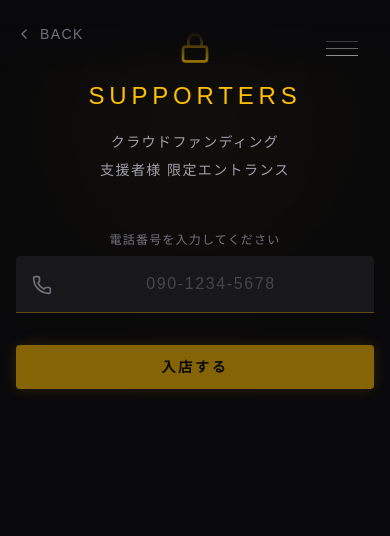
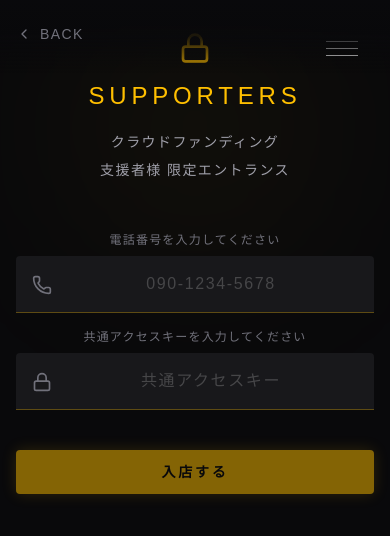
Before and after one commit to kdkmsy1016-ops/pipedream, a Next.js app: page /supporters in a window 390 px wide. Shown: the top 536 px of the page. Built offline with nearby package versions, Linux system fonts and the light colour scheme.

Commit message:
feat: upgrade supporters login to two-step password and normalized telephone number authentication

```diff
--- a/app/api/auth/verify/route.ts
+++ b/app/api/auth/verify/route.ts
@@ -47,6 +47,7 @@ export async function POST(request: Request) {
     try {
         const body = await request.json();
         const rawPhone = body.phone || body.email;
+        const password = body.password;
 
         if (!rawPhone || typeof rawPhone !== 'string') {
             return NextResponse.json(
@@ -64,6 +65,15 @@ export async function POST(request: Request) {
             return NextResponse.json({ success: true, tier: 5 });
         }
 
+        // Verify password
+        const commonPassword = process.env.COMMON_SUPPORTER_PASSWORD;
+        if (!commonPassword || password !== commonPassword) {
+            return NextResponse.json(
+                { success: false, message: "認証情報が正しくありません。" },
+                { status: 401 }
+            );
+        }
+
         const allowedPhones = getAllowedPhones();
         const tier = allowedPhones[normalizedPhone];
 
@@ -71,7 +81,7 @@ export async function POST(request: Request) {
             return NextResponse.json({ success: true, tier });
         } else {
             return NextResponse.json(
-                { success: false, message: "この電話番号は登録されていません。ご支援時と同じ番号かご確認ください" },
+                { success: false, message: "認証情報が正しくありません。" },
                 { status: 401 }
             );
         }
--- a/app/supporters/page.tsx
+++ b/app/supporters/page.tsx
@@ -104,6 +104,7 @@ function DriveDownloadCard({
 export default function SupportersPage() {
     const [tier, setTier] = useState<number>(0);
     const [phoneInput, setPhoneInput] = useState("");
+    const [passwordInput, setPasswordInput] = useState("");
     const [error, setError] = useState<string | null>(null);
     const [isChecking, setIsChecking] = useState(true);
     const [isLoading, setIsLoading] = useState(false);
@@ -155,7 +156,7 @@ export default function SupportersPage() {
                     'Content-Type': 'application/json',
                     'Cache-Control': 'no-cache, no-store, must-revalidate'
                 },
-                body: JSON.stringify({ phone: phoneInput })
+                body: JSON.stringify({ phone: phoneInput, password: passwordInput })
             });
 
             const data = await res.json();
@@ -165,6 +166,7 @@ export default function SupportersPage() {
                 sessionStorage.setItem("supporters_tier", String(data.tier));
                 setTier(Number(data.tier));
                 setPhoneInput("");
+                setPasswordInput("");
             } else {
                 setError(data.message || "認証に失敗しました。");
             }
@@ -181,6 +183,7 @@ export default function SupportersPage() {
         localStorage.removeItem("supporters_tier");
         setTier(0);
         setPhoneInput("");
+        setPasswordInput("");
         setError(null);
     };
 
@@ -230,7 +233,8 @@ export default function SupportersPage() {
                             </p>
                         </div>
 
-                        <form onSubmit={handleLogin} className="space-y-8 w-full box-border">
+                        <form onSubmit={handleLogin} className="space-y-6 w-full box-border">
+                            <div className="space-y-4 w-full box-border">
                                 <div className="space-y-2 group w-full box-border relative">
                                     <label htmlFor="phone" className="block text-xs text-zinc-500 tracking-widest group-focus-within:text-[#ffbf00] transition-colors text-center">
                                         電話番号を入力してください
@@ -249,6 +253,27 @@ export default function SupportersPage() {
                                             required
                                         />
                                     </div>
+                                </div>
+
+                                <div className="space-y-2 group w-full box-border relative">
+                                    <label htmlFor="password" className="block text-xs text-zinc-500 tracking-widest group-focus-within:text-[#ffbf00] transition-colors text-center">
+                                        共通アクセスキーを入力してください
+                                    </label>
+                                    <div className="relative flex items-center justify-center">
+                                        <Lock className="absolute left-4 w-5 h-5 text-zinc-500 group-focus-within:text-[#ffbf00] transition-colors" />
+                                        <input
+                                            id="password"
+                                            type="password"
+                                            value={passwordInput}
+                                            onChange={(e) => setPasswordInput(e.target.value)}
+                                            className="w-full bg-zinc-900 border-b border-[#ffbf00]/30 py-4 pl-12 pr-4 text-center text-base md:text-lg focus:outline-none focus:border-[#ffbf00] focus:shadow-[0_10px_15px_-3px_rgba(255,191,0,0.1)] transition-all duration-300 placeholder-white/20 tracking-widest rounded-t-sm"
+                                            placeholder="共通アクセスキー"
+                                            required
+                                        />
+                                    </div>
+                                </div>
+                            </div>
+
                             {error && (
                                 <motion.p
                                     initial={{ opacity: 0 }}
@@ -258,12 +283,11 @@ export default function SupportersPage() {
                                     {error}
                                 </motion.p>
                             )}
-                            </div>
 
-                            <div className="text-center w-full box-border">
+                            <div className="text-center w-full box-border pt-4">
                                 <button
                                     type="submit"
-                                    disabled={isLoading || !phoneInput}
+                                    disabled={isLoading || !phoneInput || !passwordInput}
                                     className="w-full sm:w-auto px-12 py-3 text-sm tracking-[0.2em] text-zinc-950 bg-[#ffbf00] hover:bg-white hover:text-zinc-950 disabled:opacity-50 disabled:cursor-not-allowed transition-colors duration-300 shadow-[0_0_15px_rgba(255,191,0,0.3)] font-bold rounded-sm box-border flex items-center justify-center gap-2 mx-auto"
                                 >
                                     {isLoading ? (
```
Lines whose indentation alone changed are shown as unchanged.
